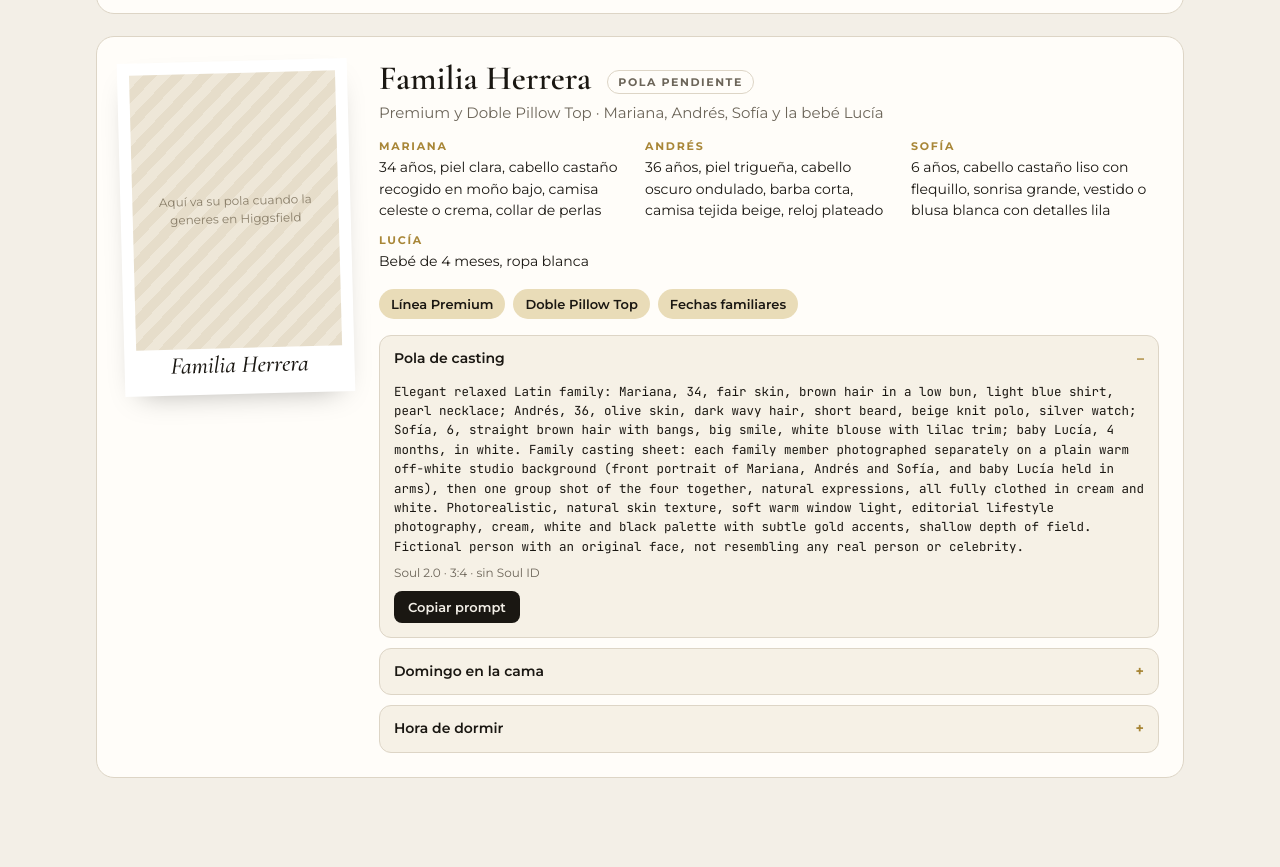
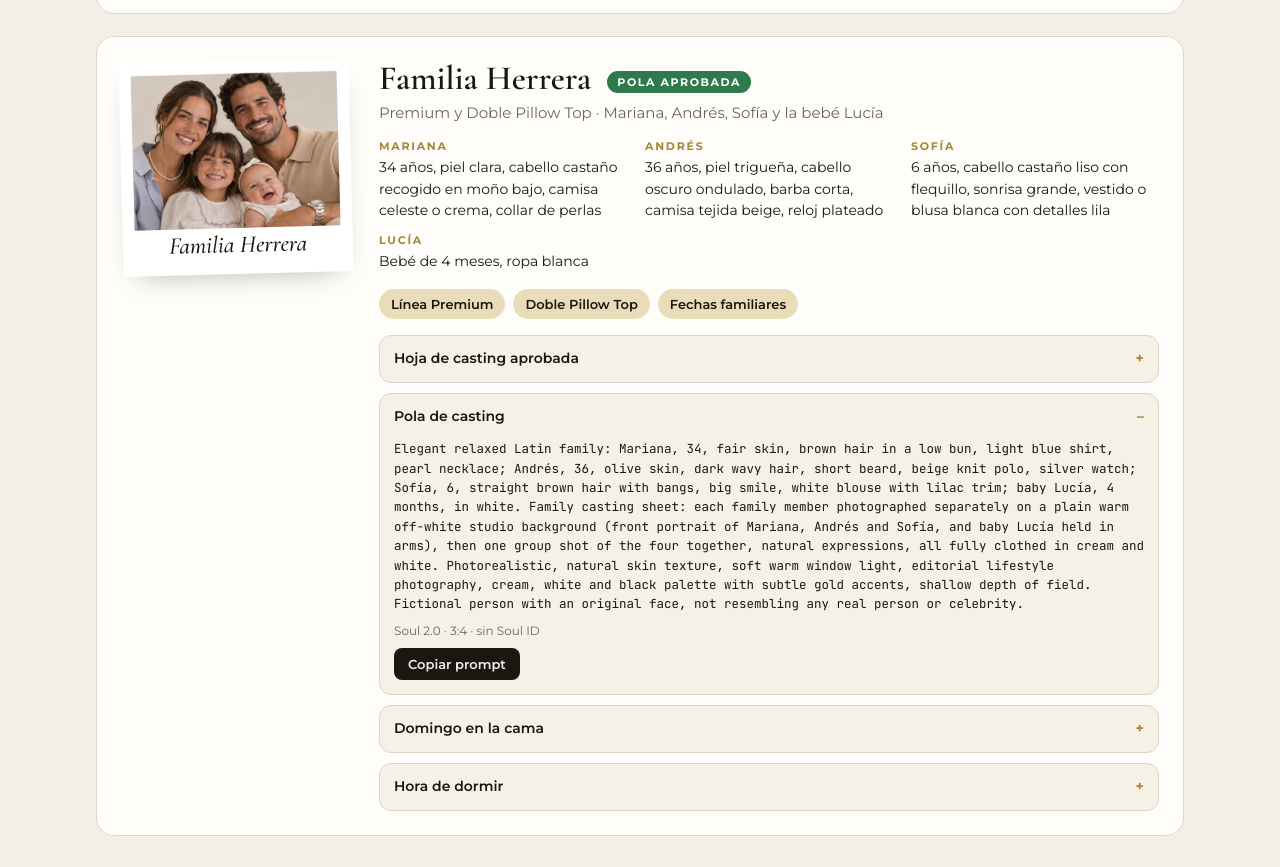
Before and after one commit to favidiniz/ebooks, a plain HTML site: page carrusel-imperia/casting.html in a window 1280 px wide. Shown: the part 2352-3219 px from the top of the page. Drawn offline with nearby package versions, Linux system fonts and the light colour scheme.

Commit message:
Casting Imperia: pola aprobada de la familia Herrera
Co-Authored-By: Claude Opus 5.5 <noreply@anthropic.com>
Claude-Session: https://claude.ai/code/session_017vMZmcFyP1TVTrafGHaQnq

```diff
--- a/carrusel-imperia/casting.html
+++ b/carrusel-imperia/casting.html
@@ -99,7 +99,7 @@ const cast = [
     scenes:[["Pola de casting","Casting polaroid sheet of the same woman: front portrait, three-quarter view, profile and full body standing, plain warm off-white studio background, white sweatshirt and black trousers, friendly expression."],
             ["Selfie recomendando","Vertical selfie-style shot lying on white pillows, giving a thumbs up and smiling at the camera, cozy knit blanket, soft morning light. "+NOBED],
             ["Contando un tip","Sitting cross-legged on a made bed talking to the camera with one hand gesturing, natural daylight, relaxed and warm. "+NOBED]]},
-  { name:"Familia Herrera", role:"Premium y Doble Pillow Top · Mariana, Andrés, Sofía y la bebé Lucía",
+  { name:"Familia Herrera", role:"Premium y Doble Pillow Top · Mariana, Andrés, Sofía y la bebé Lucía", img:"assets/casting/herrera-grupo.jpg", ratio:"4/3", sheet:"assets/casting/herrera-pola.jpg",
     facts:{Mariana:"34 años, piel clara, cabello castaño recogido en moño bajo, camisa celeste o crema, collar de perlas",Andrés:"36 años, piel trigueña, cabello oscuro ondulado, barba corta, camisa tejida beige, reloj plateado",Sofía:"6 años, cabello castaño liso con flequillo, sonrisa grande, vestido o blusa blanca con detalles lila",Lucía:"Bebé de 4 meses, ropa blanca"},
     use:["Línea Premium","Doble Pillow Top","Fechas familiares"],
     base:"Elegant relaxed Latin family: Mariana, 34, fair skin, brown hair in a low bun, light blue shirt, pearl necklace; Andrés, 36, olive skin, dark wavy hair, short beard, beige knit polo, silver watch; Sofía, 6, straight brown hair with bangs, big smile, white blouse with lilac trim; baby Lucía, 4 months, in white",
@@ -112,7 +112,7 @@ cast.forEach((c,ci)=>{
   const el=document.createElement('article'); el.className='p';
   const facts=Object.entries(c.facts).map(([k,v])=>`<div><dt>${k}</dt><dd>${v}</dd></div>`).join('');
   const sc=c.scenes.map(([t,s],si)=>{const full=`${c.base}. ${s} ${STYLE}`;return `<details${si===0?' open':''}><summary>${t}</summary><div class="pr"><pre id="pr-${ci}-${si}">${full}</pre><div class="meta">Soul 2.0 · ${si===0?'3:4 · sin Soul ID':'4:5 o 3:4 · con el Soul ID de '+c.name}</div><button class="copy" data-t="pr-${ci}-${si}">Copiar prompt</button></div></details>`}).join('');
-  const ph = c.img ? `<img src="${c.img}" alt="Pola de ${c.name}" style="display:block;width:100%;aspect-ratio:3/4;object-fit:cover">` : `<div class="ph">Aquí va su pola cuando la generes en Higgsfield</div>`;
+  const ph = c.img ? `<img src="${c.img}" alt="Pola de ${c.name}" style="display:block;width:100%;aspect-ratio:${c.ratio||'3/4'};object-fit:cover">` : `<div class="ph">Aquí va su pola cuando la generes en Higgsfield</div>`;
   const status = c.img ? `<span class="ok">Pola aprobada</span>` : `<span class="pend">Pola pendiente</span>`;
   const sheet = c.sheet ? `<details><summary>Hoja de casting aprobada</summary><div class="pr"><img src="${c.sheet}" alt="Hoja de casting de ${c.name}: frente, tres cuartos, perfil y cuerpo entero" style="width:100%;border-radius:8px"><div class="meta">Referencia oficial. Úsala para crear su Soul ID en Higgsfield.</div></div></details>` : '';
   el.innerHTML=`<div class="pola">${ph}<div class="nm">${c.name}</div></div>
```
Also changed, not shown: carrusel-imperia/assets/casting/herrera-grupo.jpg (added), carrusel-imperia/assets/casting/herrera-pola.jpg (added).
